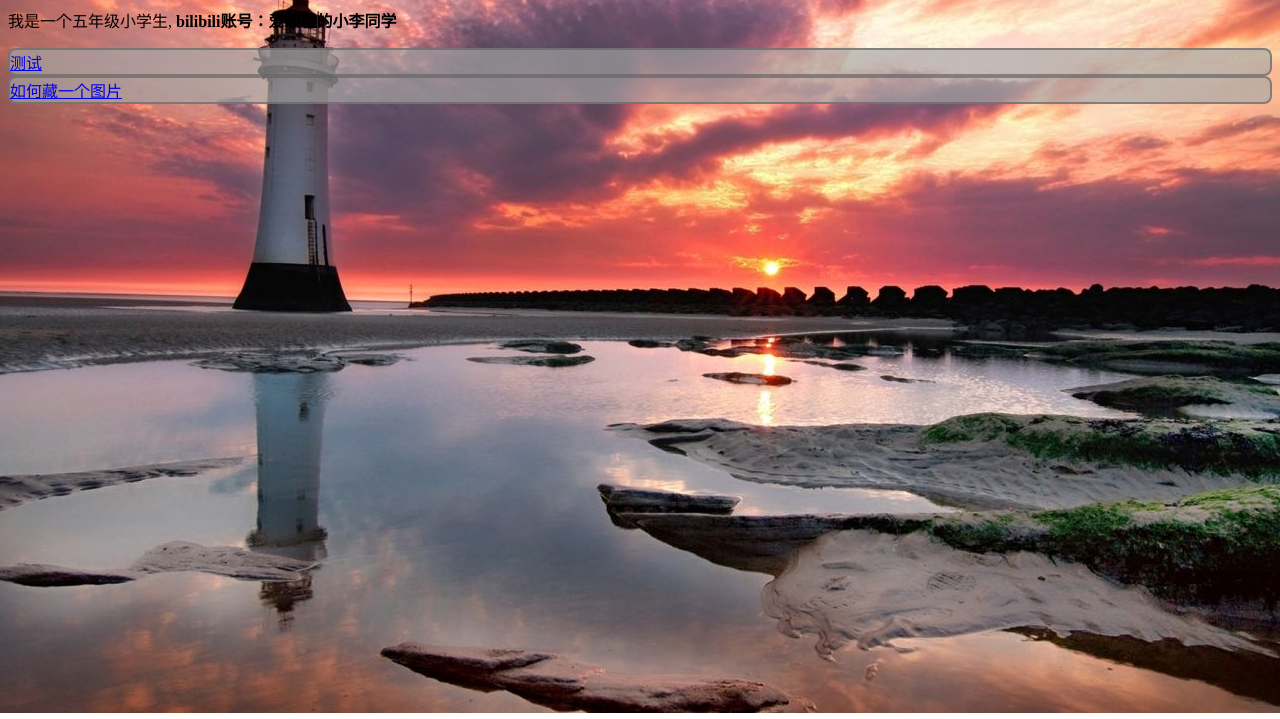
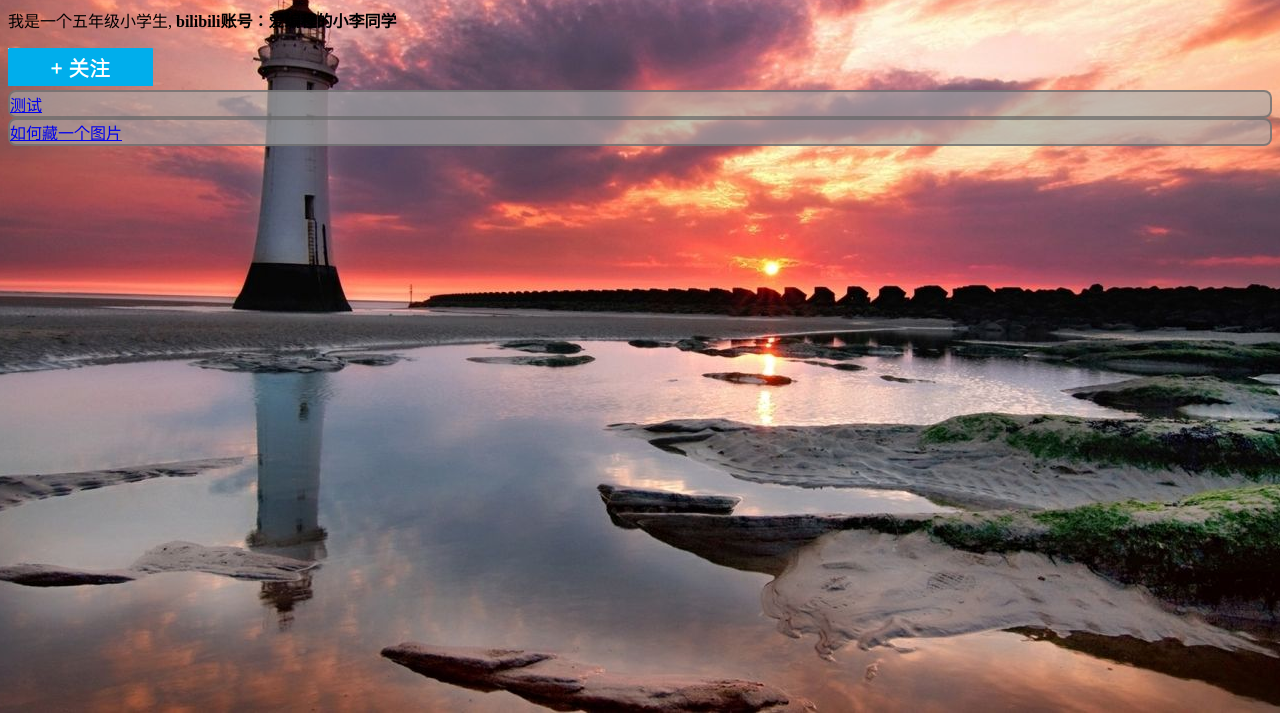
Before and after one commit to liyuzeng2013/liyuzeng2013.github.io, a plain HTML site: page index.html in a window 1280 px wide. Shown: the part 81-800 px from the top of the page. Drawn offline with Linux system fonts and the light colour scheme.

Commit message:
Update index.html

```diff
--- a/index.html
+++ b/index.html
@@ -29,7 +29,7 @@
             我是一个五年级小学生,
             <b>bilibili账号：爱编程的小李同学</b>
         </p>
-
+        <a href="https://space.bilibili.com/1730170503"><img src="images/guan.PNG"></a>
         <!-- 修正class属性的单引号错误 -->
         <a href="00001.html"><div id="00001" class="work">
             测试
```
